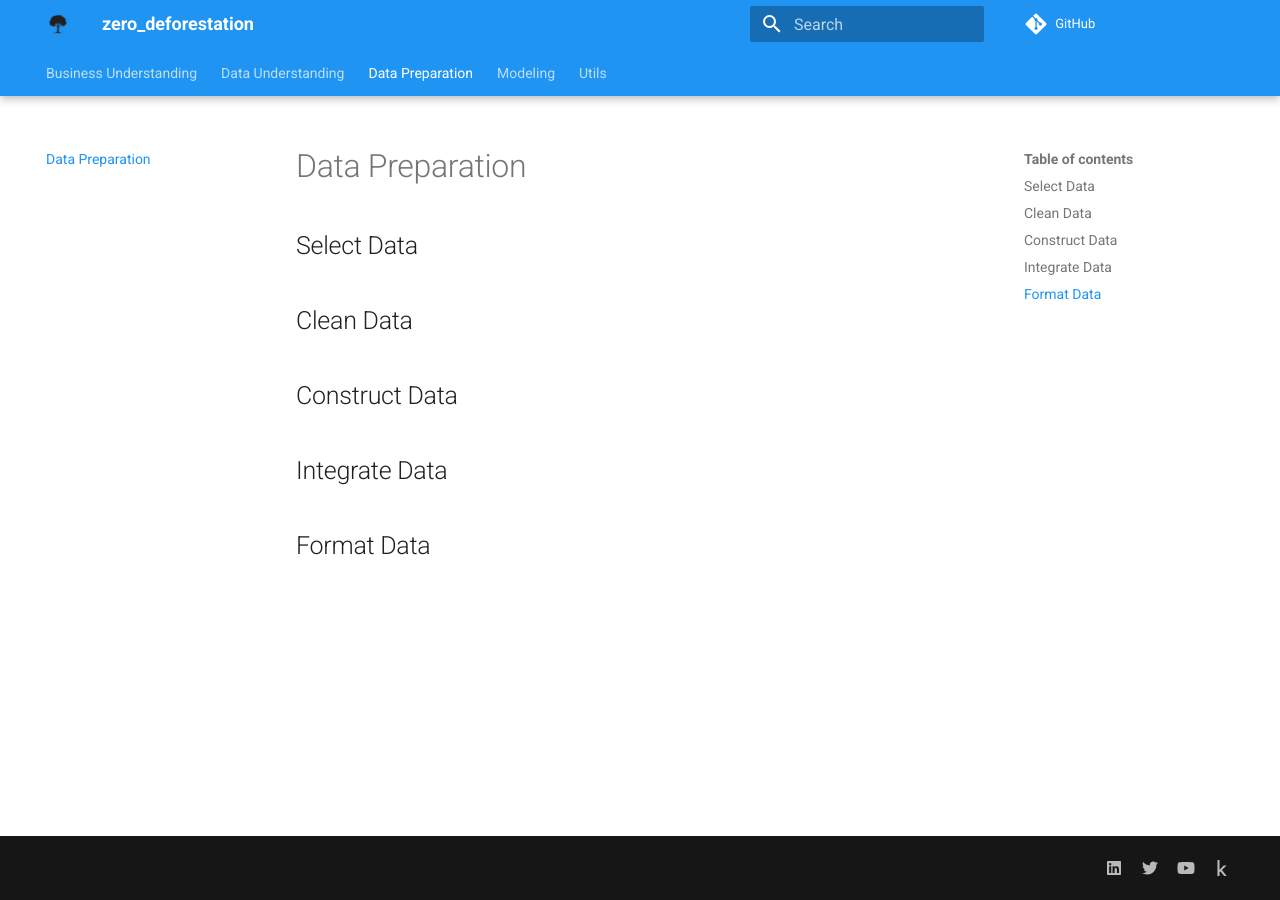
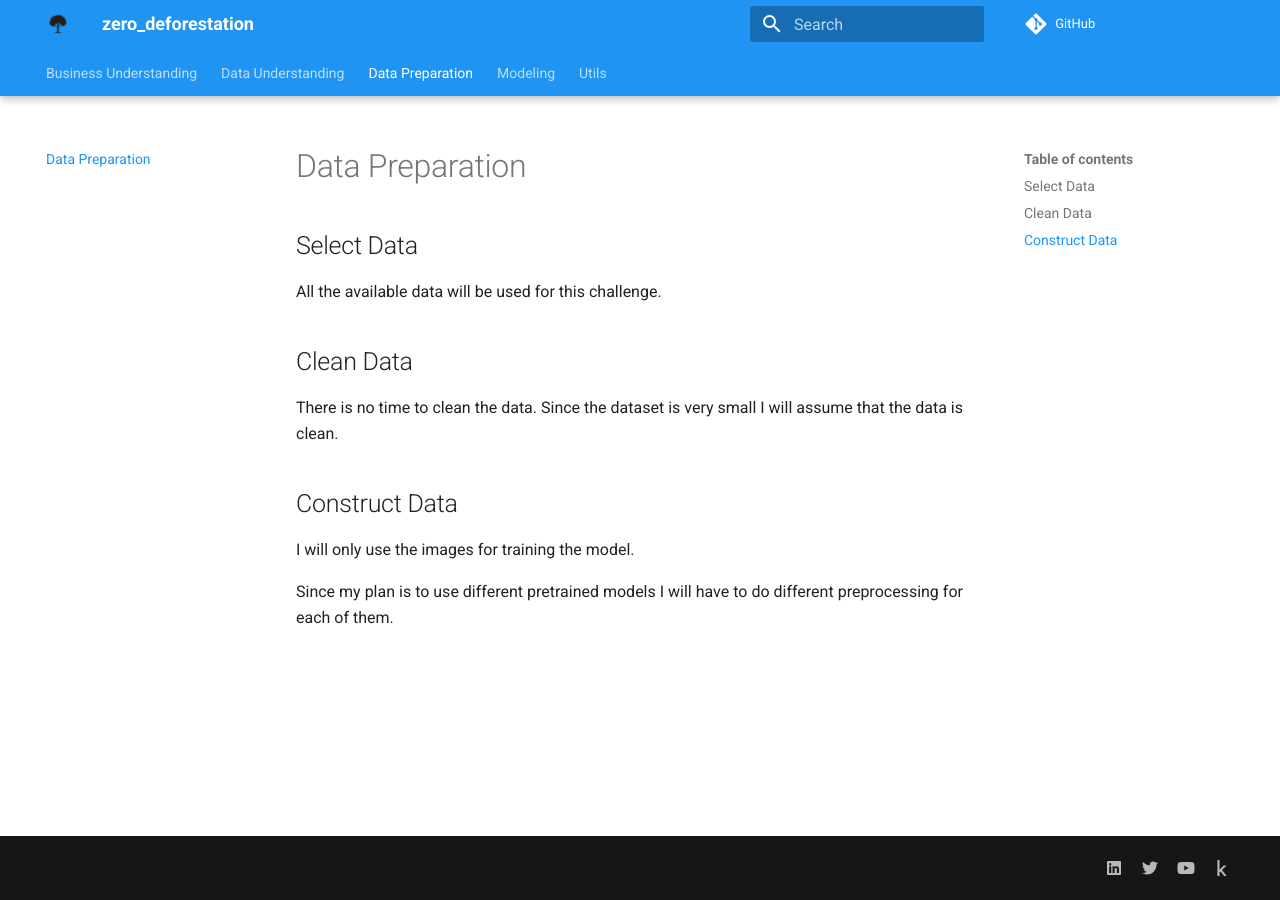
Before and after one commit to ironbar/schneider_zero_deforestation, an MkDocs documentation site: the page built from docs/03_Data_Preparation.md, in a window 1280 px wide. Built offline with MkDocs 1.6.1 and Material for MkDocs 9.7.7, drawn with Linux system fonts in a browser that asks for light colours; comment, search, counter and statistics services are not loaded.

Commit message:
data preparation

```diff
--- a/docs/03_Data_Preparation.md
+++ b/docs/03_Data_Preparation.md
@@ -10,6 +10,8 @@ volume or data types. Note that data selection covers selection of attributes
 (columns) as well as selection of records (rows) in a table.
 List the data to be included/excluded and the reasons for these decisions.--->
 
+All the available data will be used for this challenge.
+
 ## Clean Data
 
 <!---Raise the data quality to the level required by the selected analysis techniques.
@@ -20,19 +22,15 @@ quality problems reported during the Verify Data Quality task of the Data
 Understanding phase. Transformations of the data for cleaning purposes and the
 possible impact on the analysis results should be considered. --->
 
+There is no time to clean the data. Since the dataset is very small I will assume that the data is clean.
+
 ## Construct Data
 
 <!---This task includes constructive data preparation operations such as the
 production of derived attributes or entire new records, or transformed values
 for existing attributes. --->
 
-## Integrate Data
+I will only use the images for training the model.
 
-<!---These are methods whereby information is combined from multiple tables or
-records to create new recordsor values. --->
-
-## Format Data
-
-<!---Formatting transformations refer to primarily syntactic modifications made
-to the data that do not change its meaning, but might be required by the
-modeling tool. --->
+Since my plan is to use different pretrained models I will have to do different preprocessing for
+each of them.
```
